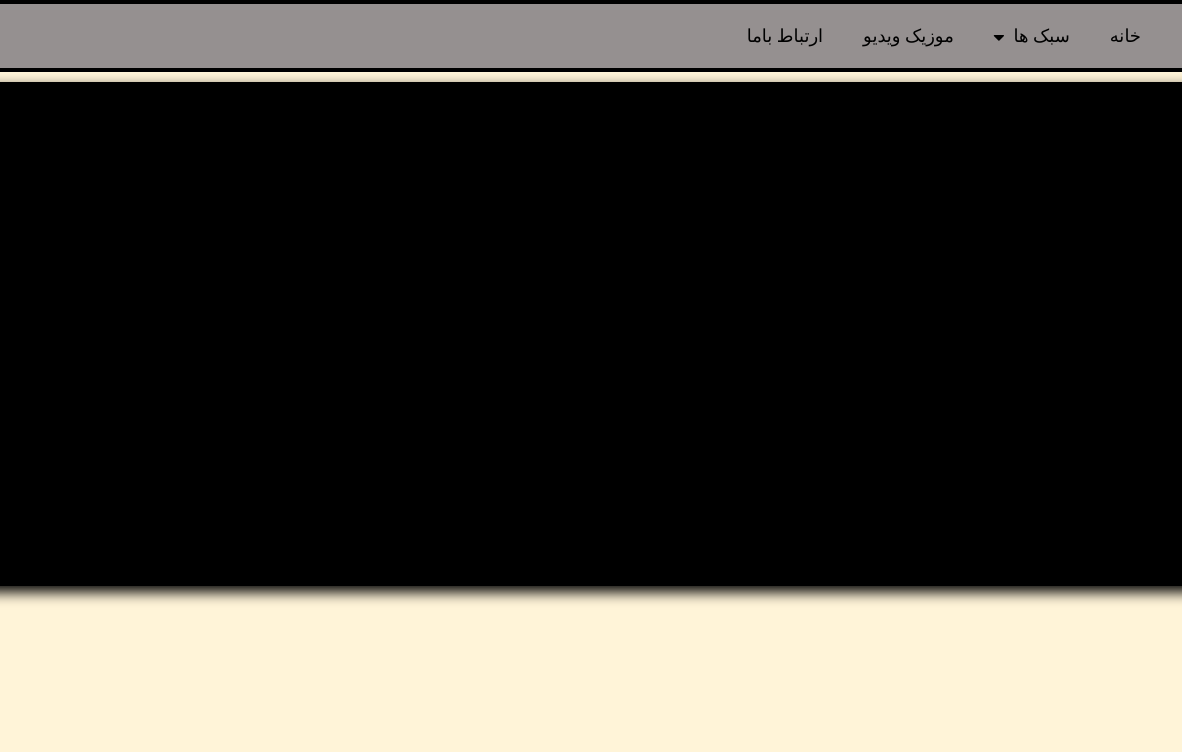
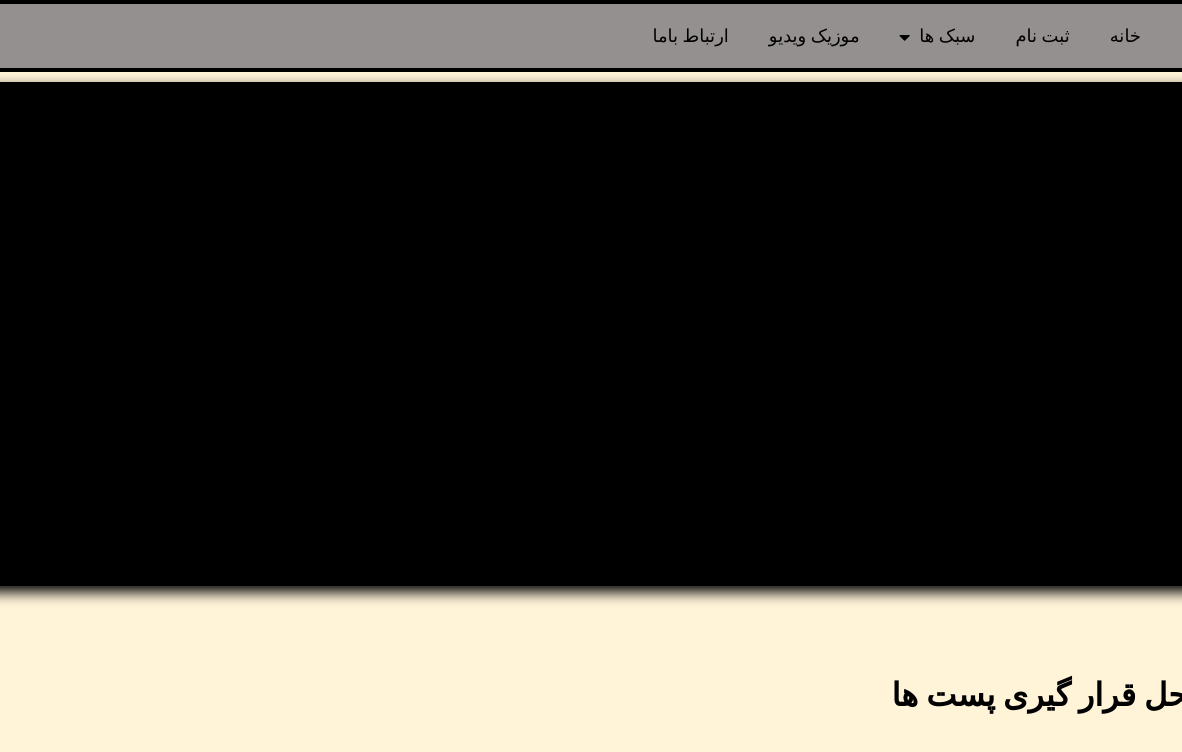
Before and after one commit to ariantkd/music, a plain HTML site: page index.html in a window 1280 px wide. Shown: the top 752 px of the page, 98-1280 px from the left. Drawn offline with Linux system fonts and the light colour scheme.

Commit message:
Update index.html

```diff
--- a/index.html
+++ b/index.html
@@ -16,6 +16,9 @@
             </a>
             <li>
                 <a href="">خانه</a>
+            </li>
+            <li>
+                <a href="Register.html">ثبت نام</a>
             </li>
             <li>
                 <a href="#">سبک ها <i class="fa fa-caret-down"></i></a>
@@ -38,7 +41,7 @@
                 <a href="#">موزیک ویدیو</a>
             </li>
             <li>
-                <a href="#">ارتباط باما</a>
+                <a href="contact-us.html">ارتباط باما</a>
             </li>
 
         </ul>
@@ -67,5 +70,19 @@
             </div>
         </div>
     </div>
+    <br>
+    <br>
+    <br>
+    <br>
+    <br>
+    <h1>محل قرار گیری پست ها</h1>
+    <br>
+    <br>
+    <br>
+    <br>
+    <br>
+
+
+
 </body>
 </html>
```
